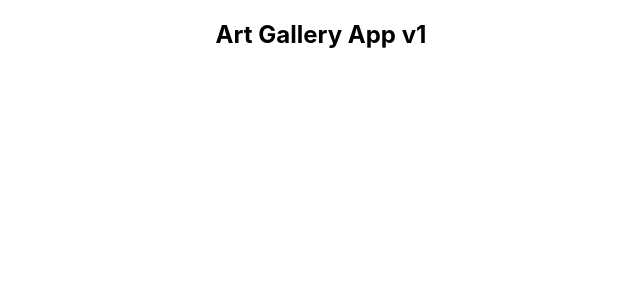
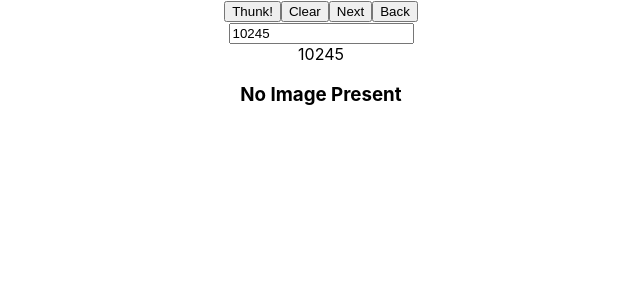
Before and after one commit to Torinox89/Redux-Art-Gallery-middleware, a React (Create React App) app: page / in a window 1280 px wide. Shown: the top 300 px of the page, without its empty margins (319-959 px from the left). Built offline with nearby package versions, Linux system fonts and the light colour scheme; no server answers.

Commit message:
Functioning with the changes

```diff
--- a/src/App.js
+++ b/src/App.js
@@ -1,11 +1,60 @@
 import "./App.css";
+import { useSelector, useDispatch, connect } from "react-redux";
+import {
+  resetData,
+  fetchData,
+  incrementId,
+  decrementId,
+  enterCustomId,
+} from "./features/dataSlice";
+import { useEffect } from "react";
 
-function App() {
+function App(props) {
+  const dispatch = useDispatch();
+  const data = useSelector((state) => state.data);
+
+  const renderImg = () => {
+    if (data.apiData.primaryImage) {
+      return (
+        <img
+          style={{ width: "100vw" }}
+          src={data.apiData.primaryImage}
+          alt={data.apiData.title}
+        />
+      );
+    } else {
+      return <h3>No Image Present</h3>;
+    }
+  };
+
+  useEffect(() => {
+    dispatch(fetchData());
+  }, [props.objectId, dispatch]);
+
   return (
     <div className="App">
-      <h2>Art Gallery App v1</h2>
+      <div>
+        <button onClick={() => dispatch(fetchData())}>Thunk!</button>
+        <button onClick={() => dispatch(resetData())}>Clear</button>
+        <button onClick={() => dispatch(incrementId())}>Next</button>
+        <button onClick={() => dispatch(decrementId())}>Back</button>
+      </div>
+      <input
+        value={data.objectId}
+        onChange={(e) => {
+          dispatch(enterCustomId(Number(e.target.value)));
+        }}
+      />
+      <div>
+        {data.objectId}
+        {renderImg()}
+      </div>
     </div>
   );
 }
 
-export default App;
+const mapStateToProps = (state, ownProps) => ({
+  objectId: state.data.objectId,
+});
+
+export default connect(mapStateToProps)(App);
--- a/src/features/dataSlice.js
+++ b/src/features/dataSlice.js
@@ -30,4 +30,17 @@ export const dataSlice = createSlice({
 export const { setData, incrementId, decrementId, enterCustomId, resetData } =
   dataSlice.actions;
 
+// Thunk
+export const fetchData = () => {
+  const fetchDataThunk = async (dispatch, getState) => {
+    let state = getState();
+    const response = await fetch(
+      `https://collectionapi.metmuseum.org/public/collection/v1/objects/${state.data.objectId}`
+    );
+    const rData = await response.json();
+    dispatch(setData(rData));
+  };
+  return fetchDataThunk;
+};
+
 export default dataSlice.reducer;
```
